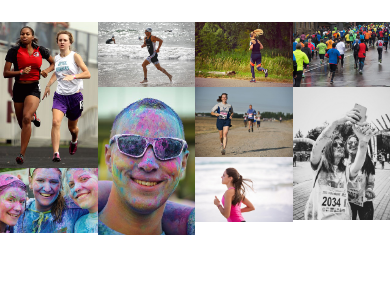
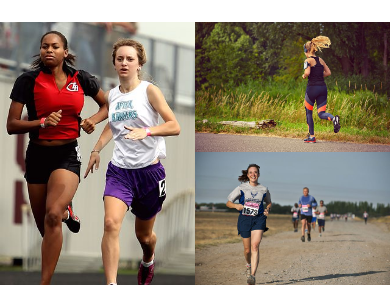
Before and after one commit to gfpkelly1986/love-running, a plain HTML site: page gallery.html in a window 390 px wide. Shown: the part 103-388 px from the top of the page. Drawn offline with nearby package versions, Linux system fonts and the light colour scheme.

Commit message:
Style gallery for responsive design

```diff
--- a/assets/css/style.css
+++ b/assets/css/style.css
@@ -315,7 +315,7 @@ footer {
         margin-bottom: 25px;
         line-height: 25px;
     }
-}
+
 
 #cover-text {
     left: 0;
@@ -340,3 +340,17 @@ footer {
     text-align: center;
     padding: 20px;
 }
+
+#photos {
+    column-count: 3;
+}
+
+}
+
+/* For smaller screen sizes below 800px */
+
+@media screen and (max-width:800px){
+    #photos {
+        column-count: 2;
+    }
+}
```
